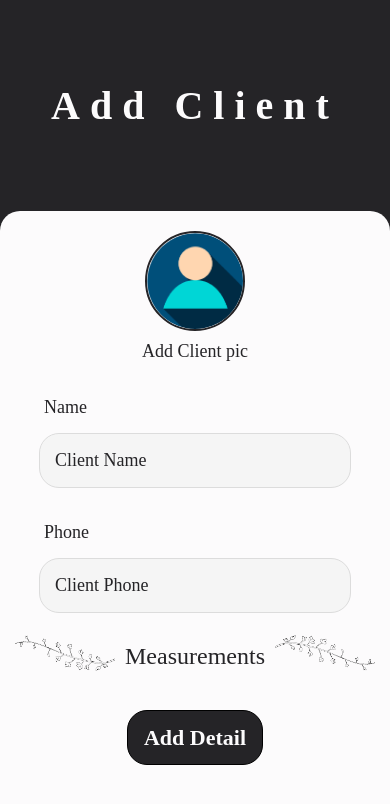
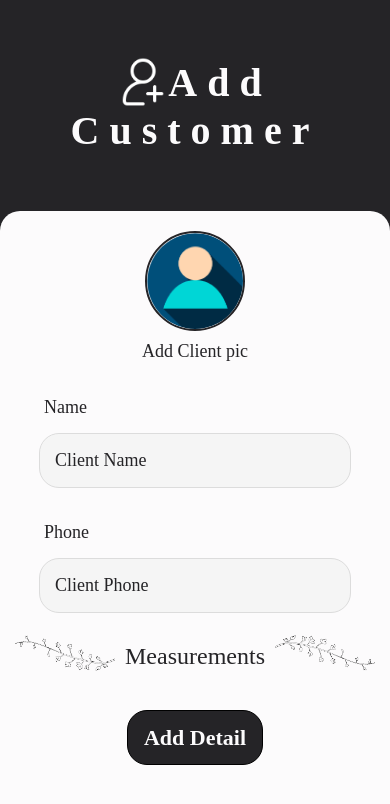
Before and after one commit to enryu-maker/Darji, a React Native app: screen /Addclient in a window 390 px wide. Shown: the top 804 px of the page. Built offline with nearby package versions, Linux system fonts and the light colour scheme.

Commit message:
searchable list

```diff
--- a/component/Auth/Login.js
+++ b/component/Auth/Login.js
@@ -112,7 +112,7 @@ export default class Login extends Component {
                         <Text style={{ alignSelf: 'center', color: this.state.ValueColor }}>{this.state.Value}</Text>
                         <Text style={{ width: '80%', alignSelf: 'center', fontSize: 18, fontFamily: 'serif', padding: 5, color: 'rgb(37,36,39)' }}>Email</Text>
                         <TextInput
-                            autoFocus={true}
+                            // autoFocus={true}
                             style={styles.Entry}
                             placeholder='your email'
                             placeholderTextColor={this.state.ValueColor}
--- a/component/Home/Addclient.js
+++ b/component/Home/Addclient.js
@@ -38,8 +38,16 @@ export default class Addclient extends Component {
         return (
             <View style={styles.Main}>
                 <View style={styles.Header}>
+                    <View style={{flexDirection:'row',alignSelf:'center'}}>
+                    <Image source={require('../../assets/add-user.png')}
+                    style={styles.logo}/>
                     <Text style={styles.Headtext}>
-                        Add Client
+                        Add
+                    </Text>
+                    </View>
+
+                    <Text style={styles.Headtext}>
+                        Customer
                     </Text>
                 </View>
                 <ScrollView style={styles.Body}>
@@ -203,5 +211,10 @@ const styles = StyleSheet.create({
         fontFamily: 'serif',
         padding: 5,
         color: 'rgb(37,36,39)'
+    },
+    logo:{
+        width:50,
+        height:50
     }
+
 })
--- a/component/Home/Card.js
+++ b/component/Home/Card.js
@@ -31,7 +31,7 @@ const styles = StyleSheet.create({
     show:{
         borderColor: '#DCDCDC',
         borderWidth: 1,
-        width: '90%',
+        width: '80%',
         alignSelf: 'center',
         margin: 10,
         color: 'black',
--- a/component/Home/Customer.js
+++ b/component/Home/Customer.js
@@ -45,17 +45,20 @@ export default class Customer extends Component {
                         <Card key={index} Name={listItem.Name} Number={listItem.Number} Address={listItem.Address}/>
                         ))}
                     </ScrollView>
-                    {/* <View style={{flex: 1,position:'relative'}}>
+                    <View style={{flex: 1,position:'relative'}}>
                         <View style={{flex: 1,justifyContent: 'flex-end'}}>
                         <TouchableOpacity
-                        style={{width:'100%',height:55,backgroundColor:'red',
-                        alignItems:'center',justifyContent:'center'}}
+                        style={styles.btn}
+                        onPress={()=>this.props.navigation.navigate('Addclient')}
                         >
-                        <Text style={{color:'white', fontSize: 16}}>Bottom Button</Text>
+
+                            <Image source={require('../../assets/add-user.png')}
+                            style={styles.img}/>
+                        <Text style={styles.btntext}>Add Customer</Text>
                         </TouchableOpacity>
                         </View>
 
-                    </View> */}
+                    </View>
 
                 </View>
 
@@ -94,7 +97,7 @@ const styles = StyleSheet.create({
     Input:{
         borderColor: '#DCDCDC',
         borderWidth: 1,
-        width: '90%',
+        width: '80%',
         alignSelf: 'center',
         margin: 15,
         color: 'black',
@@ -105,42 +108,28 @@ const styles = StyleSheet.create({
         padding: 15,
         height: 55
     },
-    show:{
-        borderColor: '#DCDCDC',
-        borderWidth: 1,
-        width: '90%',
-        alignSelf: 'center',
-        margin: 15,
-        color: 'black',
-        fontSize: 18,
-        fontFamily: 'serif',
-        backgroundColor: '#F5F5F5',
-        borderRadius: 29,
-        padding: 15,
-        height: 100
+    btn:{
+        width:'100%',
+        height:55,
+        backgroundColor:'rgb(37,36,39)',
+        alignItems:'center',
+        justifyContent:'center',
+        borderTopLeftRadius: 20,
+        borderTopRightRadius: 20,
+        alignSelf:'center',
+        flexDirection:'row',
+
     },
     img:{
-        width: 70,
-        height: 70,
-        borderRadius: 70 / 2,
-        // alignSelf: 'flex-start',
-        // marginTop: 20,
-        borderColor: 'rgb(37,36,39)',
-        borderWidth: 2.5,
-        justifyContent:'center',
+        width:30,
+        height:30
     },
-    userdata:{
+    btntext:{
+        color:'rgb(252, 251, 252)',
+        fontSize: 18,
+        letterSpacing:3,
         fontFamily:'serif',
-        fontSize:16
-    },
-    btn:{
-        width: '100%',
-      height: 50,
-      backgroundColor: '#FF9800',
-      justifyContent: 'center',
-      alignItems: 'center',
-      position: 'absolute',
-      bottom: 0
+        fontWeight:'bold'
     }
 
 })
```
Also changed, not shown: component/Nav/Header.js (added, +14 -0 lines), assets/add-user.png (added).
